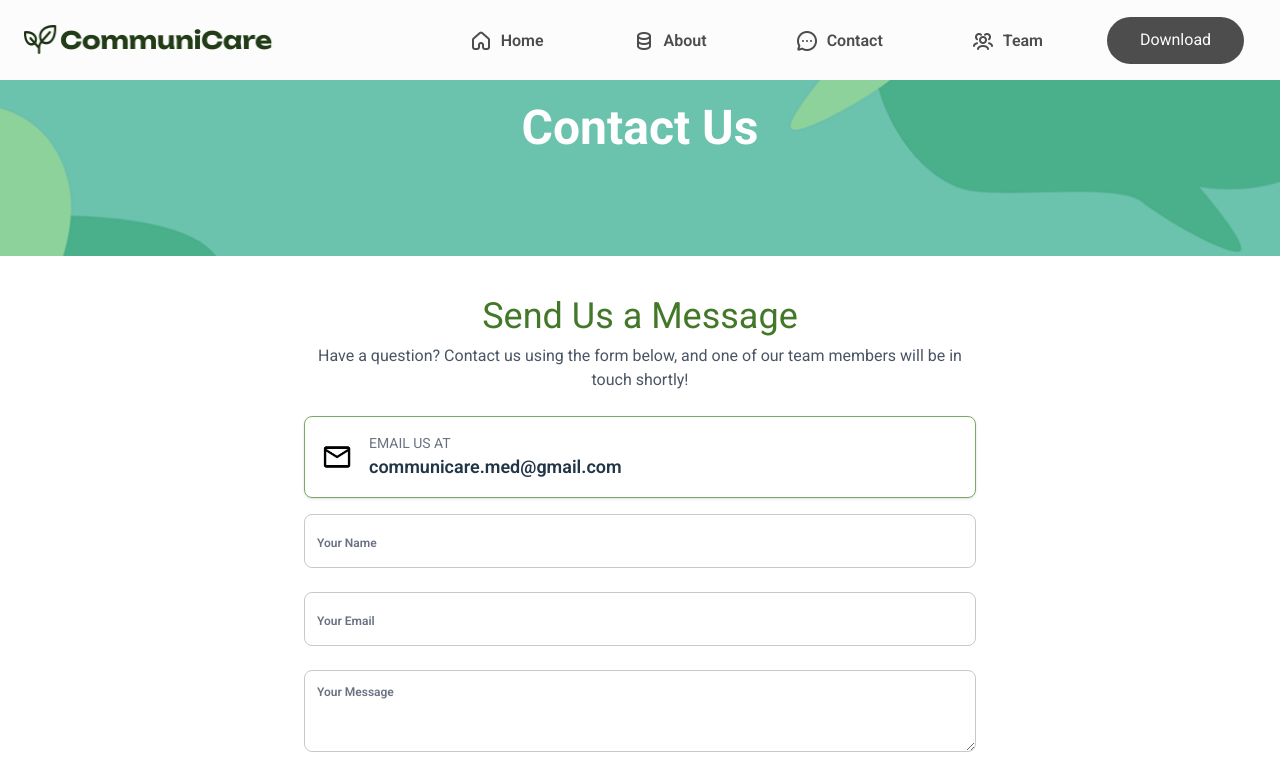
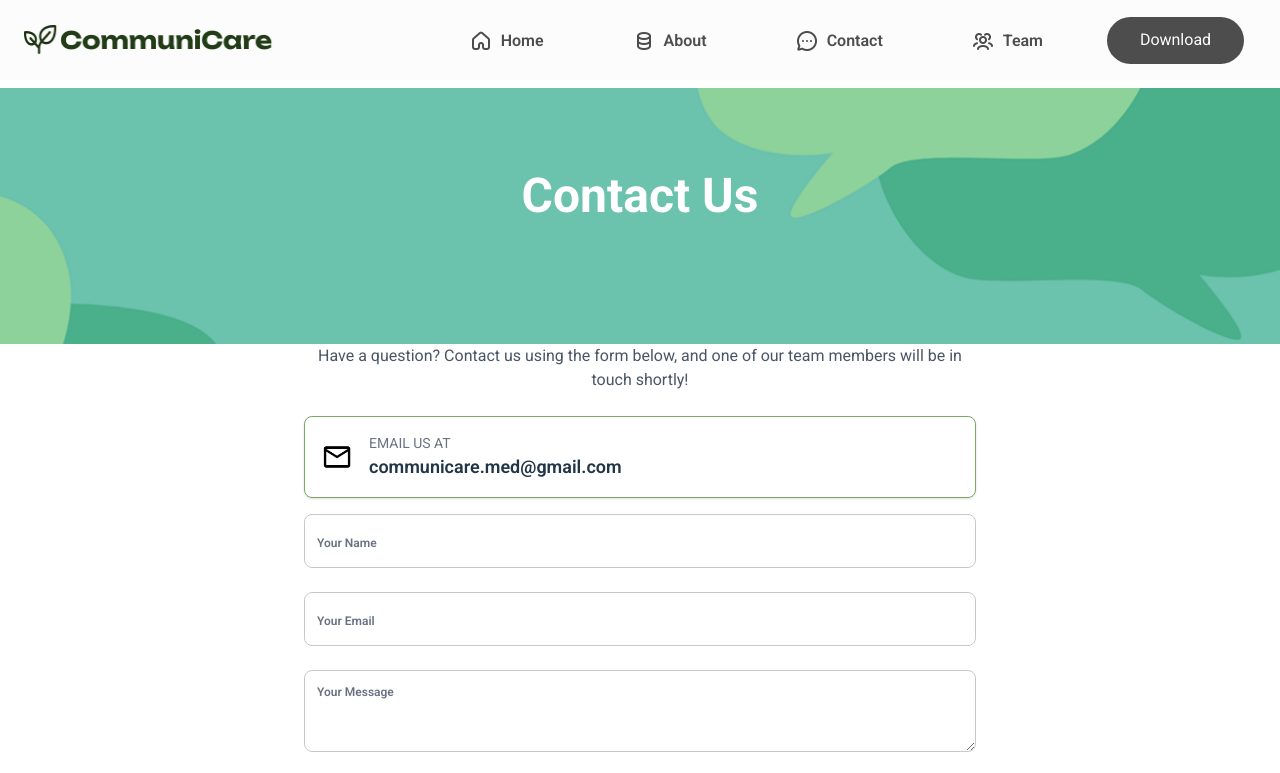
Before and after one commit to tailaiying32/CommuniCare, a React (Vite) app: page /contact in a window 1280 px wide. Shown: the top 773 px of the page. Built offline with nearby package versions, Linux system fonts and the light colour scheme.

Commit message:
change again

```diff
--- a/src/pages/Contact.tsx
+++ b/src/pages/Contact.tsx
@@ -8,7 +8,7 @@ export default function Contact() {
       <NavBar />
       <div className="flex min-h-screen flex-col items-center">
         {/* Banner */}
-        <div className="relative flex h-64 w-full items-center justify-center bg-blend-multiply">
+        <div className="relative flex h-64 w-full items-center justify-center pb-10 top-22">
           <img
             src="src/assets/contact-header.png"
             alt="people"
```
